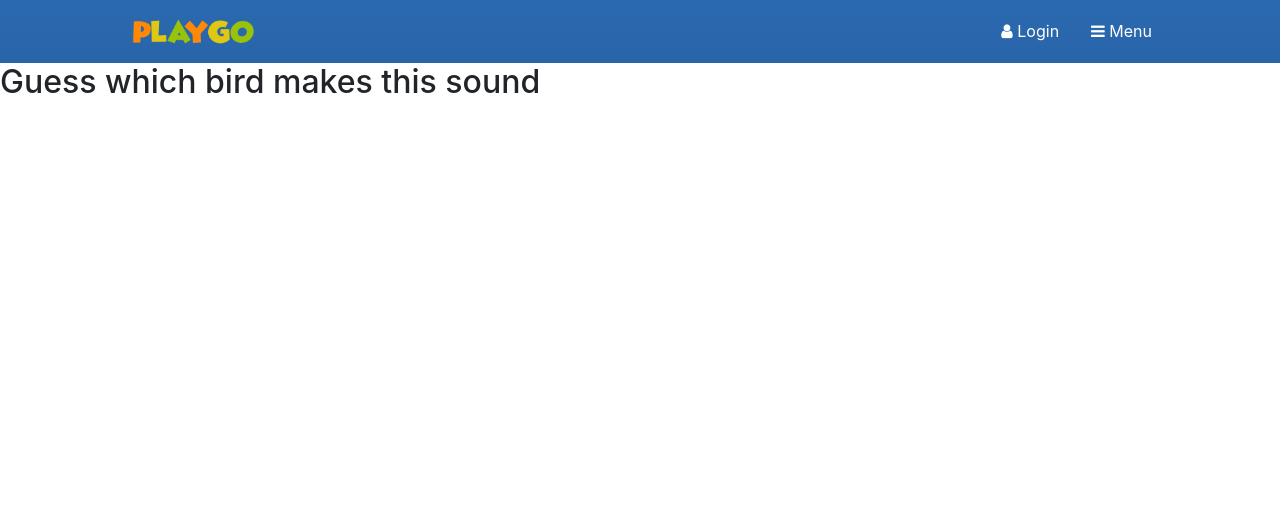
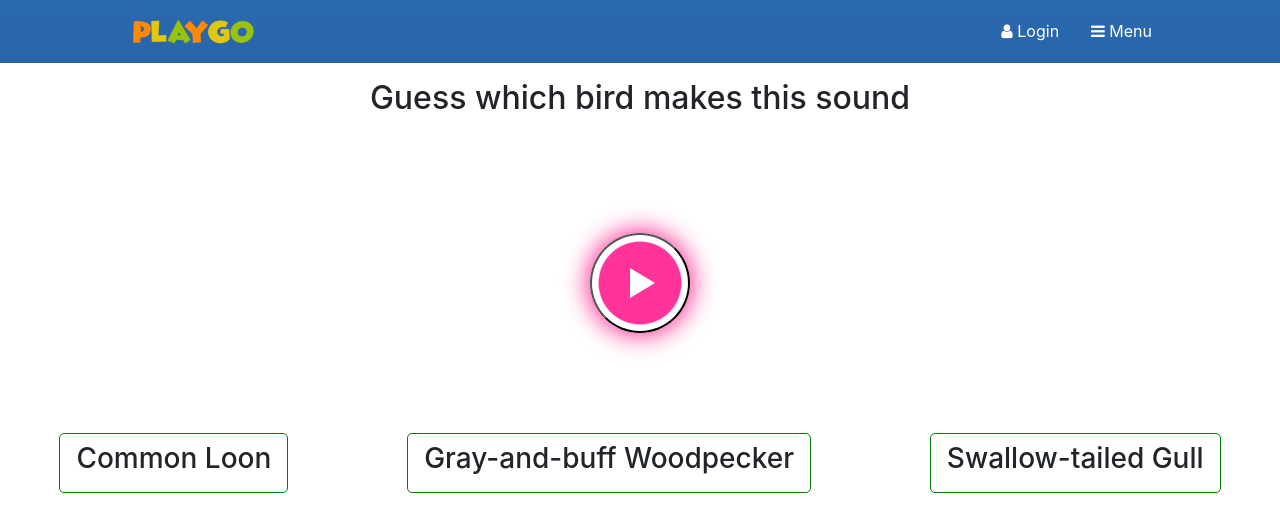
Before and after one commit to Eveye2023/playground, a React (Create React App) app in the folder client/: page /activities in a window 1280 px wide. Shown: the top 532 px of the page. Built offline with nearby package versions, Linux system fonts and the light colour scheme.

Commit message:
Modify activity radio play button

```diff
--- a/client/src/pages/IdentifyBirdSound/IdentifyBirdSound.scss
+++ b/client/src/pages/IdentifyBirdSound/IdentifyBirdSound.scss
@@ -1,17 +1,107 @@
 .identify-bird-sound {
   &__play-button-container {
+  }
 
+  &__ques{
+    padding:1rem;
+    text-align: center;
+  }
+
+  &__play-btn {
+    width: 100px;
+    height: 100px;
+    background: radial-gradient(rgba(255, 0, 128, 0.8) 60%, rgba(255, 255, 255, 1) 62%);
+    border-radius: 50%;
+    position: relative;
+    display: block;
+    margin: 100px auto;
+    box-shadow: 0px 0px 25px 3px rgba(255, 0, 128, 0.8);
+  }
+
+  /* triangle */
+  &__play-btn::after {
+    content: "";
+    position: absolute;
+    left: 50%;
+    top: 50%;
+    -webkit-transform: translateX(-40%) translateY(-50%);
+    transform: translateX(-40%) translateY(-50%);
+    transform-origin: center center;
+    width: 0;
+    height: 0;
+    border-top: 15px solid transparent;
+    border-bottom: 15px solid transparent;
+    border-left: 25px solid #fff;
+    z-index: 100;
+    -webkit-transition: all 400ms cubic-bezier(0.55, 0.055, 0.675, 0.19);
+    transition: all 400ms cubic-bezier(0.55, 0.055, 0.675, 0.19);
+  }
+
+  /* pulse wave */
+  &__play-btn:before {
+    content: "";
+    position: absolute;
+    width: 150%;
+    height: 150%;
+    -webkit-animation-delay: 0s;
+    animation-delay: 0s;
+    -webkit-animation: pulsate1 2s;
+    animation: pulsate1 2s;
+    -webkit-animation-direction: forwards;
+    animation-direction: forwards;
+    -webkit-animation-iteration-count: infinite;
+    animation-iteration-count: infinite;
+    -webkit-animation-timing-function: steps;
+    animation-timing-function: steps;
+    opacity: 1;
+    border-radius: 50%;
+    border: 5px solid rgba(255, 255, 255, 0.75);
+    top: -30%;
+    left: -30%;
+    background: rgba(198, 16, 0, 0);
+  }
+
+  @-webkit-keyframes pulsate1 {
+    0% {
+      -webkit-transform: scale(0.6);
+      transform: scale(0.6);
+      opacity: 1;
+      box-shadow: inset 0px 0px 25px 3px rgba(255, 255, 255, 0.75),
+        0px 0px 25px 10px rgba(255, 255, 255, 0.75);
+    }
+    100% {
+      -webkit-transform: scale(1);
+      transform: scale(1);
+      opacity: 0;
+      box-shadow: none;
+    }
+  }
+
+  @keyframes pulsate1 {
+    0% {
+      -webkit-transform: scale(0.6);
+      transform: scale(0.6);
+      opacity: 1;
+      box-shadow: inset 0px 0px 25px 3px rgba(255, 255, 255, 0.75),
+        0px 0px 25px 10px rgba(255, 255, 255, 0.75);
+    }
+    100% {
+      -webkit-transform: scale(1, 1);
+      transform: scale(1);
+      opacity: 0;
+      box-shadow: none;
+    }
   }
 
   &__option-container {
+    width:100%;
     display: flex;
-        gap: 2rem;
     justify-content: space-around;
   }
 
   &__option {
     border: 1px solid green;
-        padding: 0.5rem 5rem;
+    padding: 0.5rem 1rem;
     border-radius: 5px;
     cursor: pointer;
     &:hover {
--- a/client/src/pages/IdentifyBirdSound/IdentifyBirdSound.tsx
+++ b/client/src/pages/IdentifyBirdSound/IdentifyBirdSound.tsx
@@ -117,13 +117,13 @@ function IdentifyBirdSound() {
             </div>
           </Modal.Body>
         </Modal>
-        <h2>Guess which bird makes this sound</h2>
+        <h2 className="identify-bird-sound__ques">Guess which bird makes this sound</h2>
         <div className="identify-bird-sound__play-button-container">
-          <Button onClick={playing ? pauseAudio : playAudio}>
+          <button onClick={playing ? pauseAudio : playAudio} className="identify-bird-sound__play-btn">
             {playing ? <PauseCircle /> : <PlayCircle />}
-          </Button>
+          </button>
         </div>
-        {showNames ? (
+        {/* {showNames ? ( */}
           <div className="identify-bird-sound__option-container">
             <div className="identify-bird-sound__option" onClick={() => guessBird(0)}>
               <h3>{birds[0].name}</h3>
@@ -135,7 +135,7 @@ function IdentifyBirdSound() {
               <h3>{birds[2].name}</h3>
             </div>
           </div>
-        ) : null}
+        {/* ) : null} */}
       </div>
     </main>
   );
```
Lines whose indentation alone changed are shown as unchanged.
